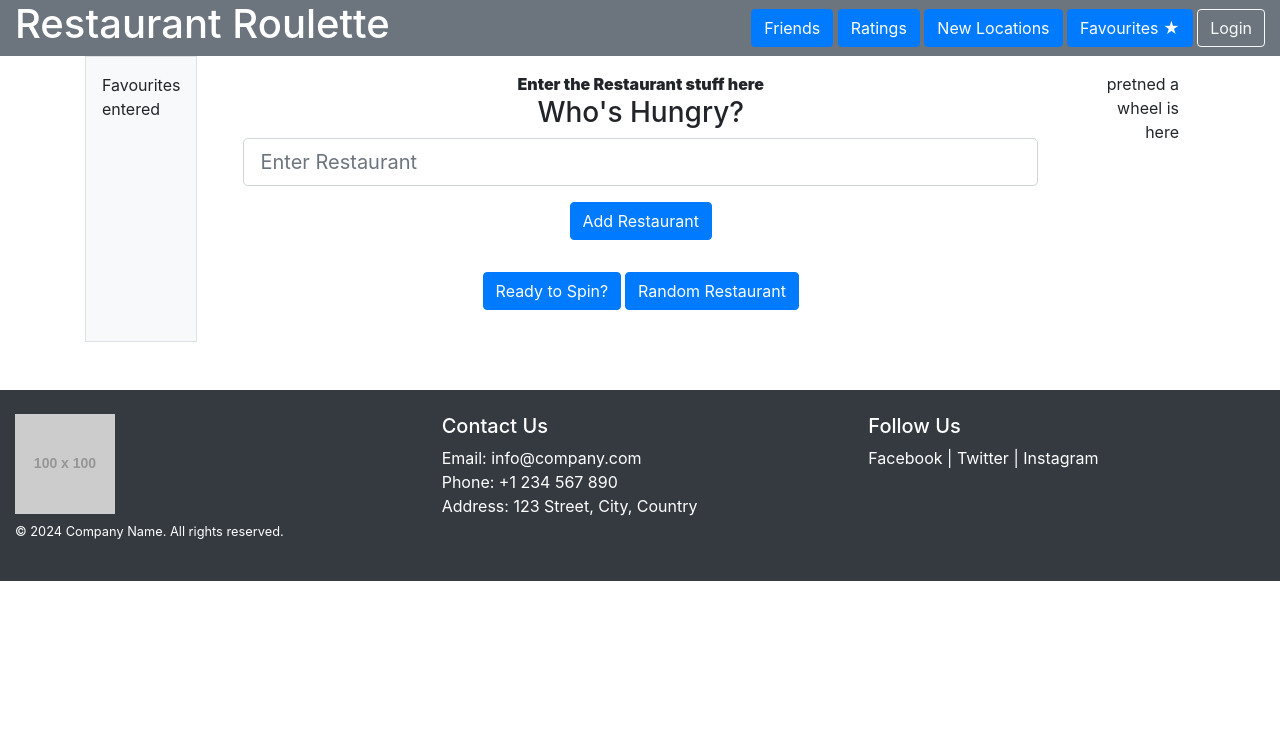
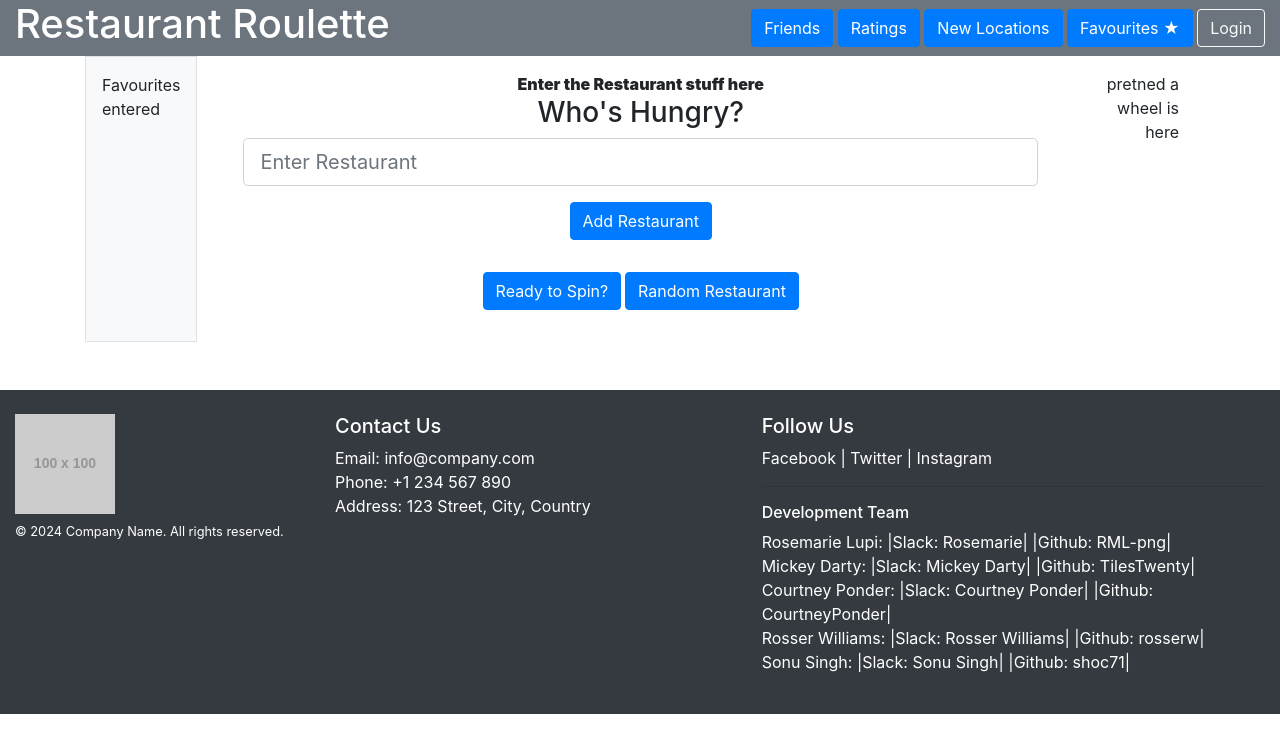
Before and after one commit to shoc71/Restaurant-Roulette, a plain HTML site: page index.html in a window 1280 px wide. Drawn offline with nearby package versions, Linux system fonts and the light colour scheme; placeholder pictures from the web are drawn by us.

Commit message:
added development team and slightly adjusted column width to keep everything on the same line

```diff
--- a/index.html
+++ b/index.html
@@ -58,7 +58,7 @@
     <footer class="container-fluid bg-dark text-white mt-5 py-4">
         <div class="row">
 
-            <div class="col-md-4 text-center text-md-left mb-3 mb-md-0">
+            <div class="col-md-3 text-center text-md-left mb-3 mb-md-0">
                 <img src="https://via.placeholder.com/100" alt="Logo" class="img-fluid mb-2">
                 <p class="small">© 2024 Company Name. All rights reserved.</p>
             </div>
@@ -72,11 +72,20 @@
                 </ul>
             </div>
 
-            <div class="col-md-4 text-center text-md-left">
+            <div class="col-md-5 text-center text-md-left">
                 <h5>Follow Us</h5>
                 <a href="#" class="text-white">Facebook</a> |
                 <a href="#" class="text-white">Twitter</a> |
                 <a href="#" class="text-white">Instagram</a>
+            <hr>
+                <h6>Development Team</h6>
+                <ul class="list-unstyled">
+                    <li>Rosemarie Lupi: |Slack: Rosemarie| |Github: RML-png|</li>
+                    <li>Mickey Darty: |Slack: Mickey Darty| |Github: TilesTwenty|</li>
+                    <li>Courtney Ponder: |Slack: Courtney Ponder| |Github: CourtneyPonder|</li>
+                    <li>Rosser Williams: |Slack: Rosser Williams| |Github: rosserw|</li>
+                    <li>Sonu Singh: |Slack: Sonu Singh| |Github: shoc71|</li>
+                </ul>
             </div>
 
         </div>
```
